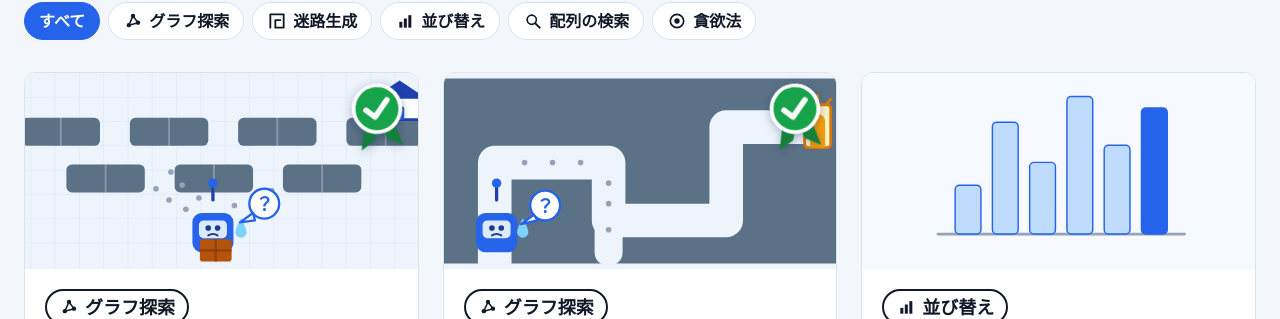
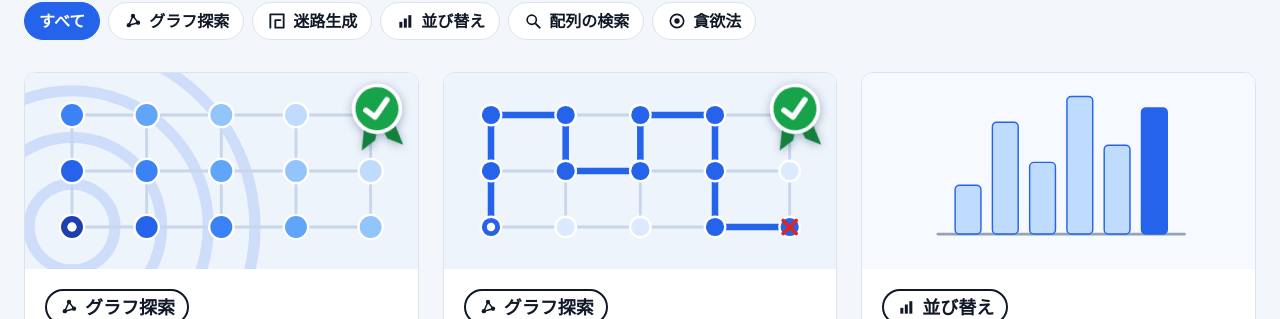
Before and after one commit to BeppuKanato/engineer-quest-ui-brushup, a Next.js app: page /courses in a window 1280 px wide. Shown: the part 299-618 px from the top of the page. Built offline with nearby package versions, Linux system fonts and the light colour scheme.

Commit message:
feat: 手法に焦点を当てたBFS/DFSサムネ試作（場面版との比較用、表示は手法版に切替）

```diff
--- a/src/design/MissionThumbnail.tsx
+++ b/src/design/MissionThumbnail.tsx
@@ -161,13 +161,123 @@ export const DfsMissionThumbnail: React.FC = () => (
   </Box>
 );
 
-/** ミッション場面サムネがある単元はそれを、無い単元は null を返す。 */
+// ── 手法に完全に焦点を当てた版（2026-11-23、場面版との比較用に試作） ──
+// 同じノード配置のグラフで、たどり方だけを描く。BFS＝波が同心円状に広がる、
+// DFS＝一本の道が奥まで潜って行き止まりから引き返す。
+
+const METHOD_NODES: { x: number; y: number }[] = [
+  { x: 70, y: 45 }, { x: 150, y: 45 }, { x: 230, y: 45 }, { x: 310, y: 45 }, { x: 390, y: 45 },
+  { x: 70, y: 105 }, { x: 150, y: 105 }, { x: 230, y: 105 }, { x: 310, y: 105 }, { x: 390, y: 105 },
+  { x: 70, y: 165 }, { x: 150, y: 165 }, { x: 230, y: 165 }, { x: 310, y: 165 }, { x: 390, y: 165 },
+];
+
+const MethodEdges: React.FC = () => (
+  <g stroke="#c7d6ea" strokeWidth="3">
+    {[0, 1, 2].map((row) =>
+      [0, 1, 2, 3].map((col) => {
+        const a = METHOD_NODES[row * 5 + col];
+        const b = METHOD_NODES[row * 5 + col + 1];
+        return <line key={`h${row}-${col}`} x1={a.x} y1={a.y} x2={b.x} y2={b.y} />;
+      }),
+    )}
+    {[0, 1].map((row) =>
+      [0, 1, 2, 3, 4].map((col) => {
+        const a = METHOD_NODES[row * 5 + col];
+        const b = METHOD_NODES[(row + 1) * 5 + col];
+        return <line key={`v${row}-${col}`} x1={a.x} y1={a.y} x2={b.x} y2={b.y} />;
+      }),
+    )}
+  </g>
+);
+
+/** 手法版 BFS：スタートから波が層状に広がっていく。色の濃さ＝スタートからの距離。 */
+export const BfsMethodThumbnail: React.FC = () => {
+  const start = METHOD_NODES[10]; // 左下
+  const layerFill = ["#1e40af", "#2563eb", "#3b82f6", "#60a5fa", "#93c5fd", "#bfdbfe", "#dbeafe"];
+  return (
+    <Box
+      component="svg"
+      viewBox="0 0 460 210"
+      preserveAspectRatio="xMidYMid slice"
+      sx={{ width: "100%", height: "100%", display: "block" }}
+      role="img"
+      aria-label="スタートから波のように広がって探索する幅優先探索の図"
+    >
+      <rect x="0" y="0" width="460" height="210" fill="#eef4fc" />
+      {/* 広がる波の輪 */}
+      <g fill="none" stroke="#2563eb" strokeOpacity="0.16" strokeWidth="12">
+        <circle cx={start.x} cy={start.y} r="46" />
+        <circle cx={start.x} cy={start.y} r="96" />
+        <circle cx={start.x} cy={start.y} r="146" />
+        <circle cx={start.x} cy={start.y} r="196" />
+      </g>
+      <MethodEdges />
+      {METHOD_NODES.map((n, i) => {
+        const col = i % 5;
+        const row = Math.floor(i / 5);
+        const d = col + (2 - row);
+        return <circle key={i} cx={n.x} cy={n.y} r="13" fill={layerFill[d]} stroke="#ffffff" strokeWidth="2.5" />;
+      })}
+      {/* スタートの印 */}
+      <circle cx={start.x} cy={start.y} r="5" fill="#ffffff" />
+    </Box>
+  );
+};
+
+/** 手法版 DFS：一本の道が奥まで潜り、行き止まりから引き返している。 */
+export const DfsMethodThumbnail: React.FC = () => {
+  // 潜っていく順路（ノード番号）：左下→上→右へ蛇行して右下の行き止まりへ
+  const pathIdx = [10, 5, 0, 1, 6, 7, 2, 3, 8, 13, 14];
+  const pathPoints = pathIdx.map((i) => `${METHOD_NODES[i].x},${METHOD_NODES[i].y}`).join(" ");
+  const visited = new Set(pathIdx);
+  const deadEnd = METHOD_NODES[14];
+  return (
+    <Box
+      component="svg"
+      viewBox="0 0 460 210"
+      preserveAspectRatio="xMidYMid slice"
+      sx={{ width: "100%", height: "100%", display: "block" }}
+      role="img"
+      aria-label="一本の道を奥までたどり、行き止まりから引き返す深さ優先探索の図"
+    >
+      <rect x="0" y="0" width="460" height="210" fill="#eef4fc" />
+      <MethodEdges />
+      {/* 引き返し（点線）：行き止まりから2つ手前まで戻った */}
+      <polyline
+        points={`${METHOD_NODES[14].x},${METHOD_NODES[14].y} ${METHOD_NODES[13].x},${METHOD_NODES[13].y} ${METHOD_NODES[8].x},${METHOD_NODES[8].y}`}
+        fill="none"
+        stroke="#f59e0b"
+        strokeWidth="4"
+        strokeDasharray="7 6"
+        strokeLinecap="round"
+      />
+      {/* 潜った道 */}
+      <polyline points={pathPoints} fill="none" stroke="#2563eb" strokeWidth="7" strokeLinejoin="round" strokeLinecap="round" />
+      {METHOD_NODES.map((n, i) =>
+        visited.has(i) ? (
+          <circle key={i} cx={n.x} cy={n.y} r="11" fill="#2563eb" stroke="#ffffff" strokeWidth="2.5" />
+        ) : (
+          <circle key={i} cx={n.x} cy={n.y} r="11" fill="#dbeafe" stroke="#ffffff" strokeWidth="2.5" />
+        ),
+      )}
+      {/* スタートの印 */}
+      <circle cx={METHOD_NODES[10].x} cy={METHOD_NODES[10].y} r="4.5" fill="#ffffff" />
+      {/* 行き止まりの印 */}
+      <g stroke="#dc2626" strokeWidth="4" strokeLinecap="round">
+        <line x1={deadEnd.x - 7} y1={deadEnd.y - 7} x2={deadEnd.x + 7} y2={deadEnd.y + 7} />
+        <line x1={deadEnd.x + 7} y1={deadEnd.y - 7} x2={deadEnd.x - 7} y2={deadEnd.y + 7} />
+      </g>
+    </Box>
+  );
+};
+
+/** ミッション場面サムネがある単元はそれを、無い単元は null を返す。比較のため手法版を表示中。 */
 export const missionThumbnailFor = (courseId: string): React.ReactNode => {
   switch (courseId) {
     case "course-algorithm-breadth-first-search-v1":
-      return <BfsMissionThumbnail />;
+      return <BfsMethodThumbnail />;
     case "course-algorithm-depth-first-search-v1":
-      return <DfsMissionThumbnail />;
+      return <DfsMethodThumbnail />;
     default:
       return null;
   }
```
